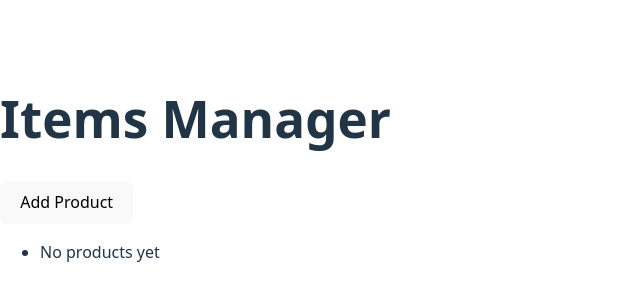
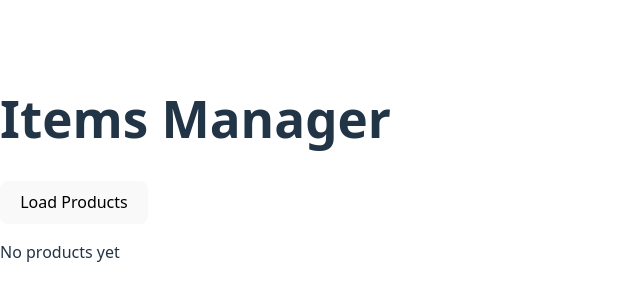
Before and after one commit to shibambocollins/prod-manager-frontend, a React (Vite) app: page / in a window 1280 px wide. Shown: the part 232-532 px from the top of the page, without its empty margins (0-640 px from the left). Built offline with nearby package versions, Linux system fonts and the light colour scheme.

Commit message:
added product placehoders

```diff
--- a/src/App.jsx
+++ b/src/App.jsx
@@ -1,13 +1,29 @@
+import { useState } from 'react';
+import ProductList from './components/ProductList';
+
+
 function App() {
+   const [products, setProducts] = useState([]);
+
+  const loadProducts = () => {
+    const fakeProducts = [
+      { id: 1, name: 'Laptop', price: 12000 },
+      { id: 2, name: 'Mouse', price: 250 },
+      { id: 3, name: 'Keyboard', price: 800 }
+    ];
+
+    setProducts(fakeProducts);
+  };
+
   return (
-    <div>
+     <div>
       <h1>Items Manager</h1>
 
-      <button>Add Product</button>
+      <button onClick={loadProducts}>
+        Load Products
+      </button>
 
-      <ul>
-        <li>No products yet</li>
-      </ul>
+      <ProductList products={products} />
     </div>
   );
 }
```
